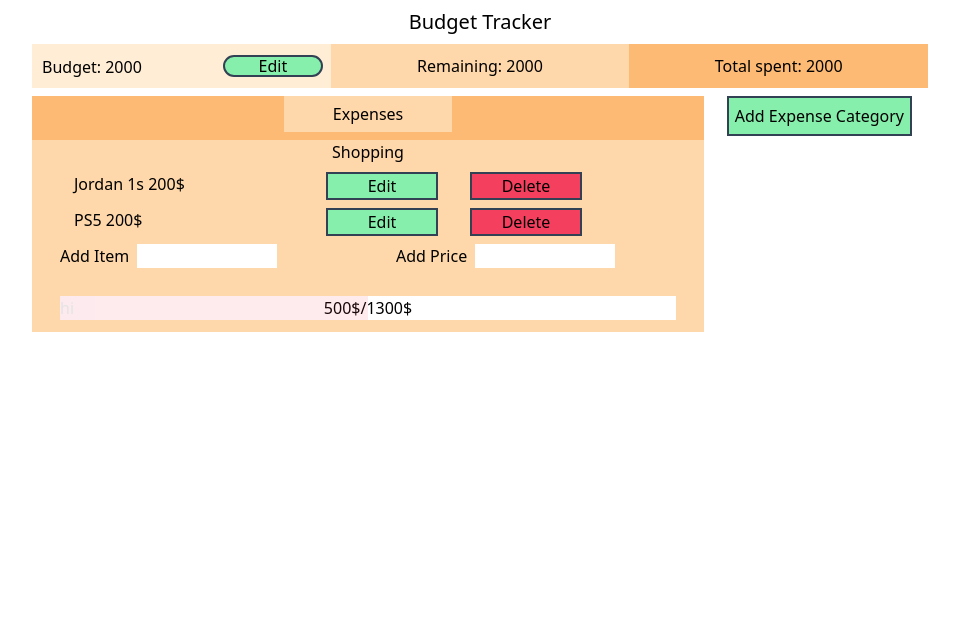
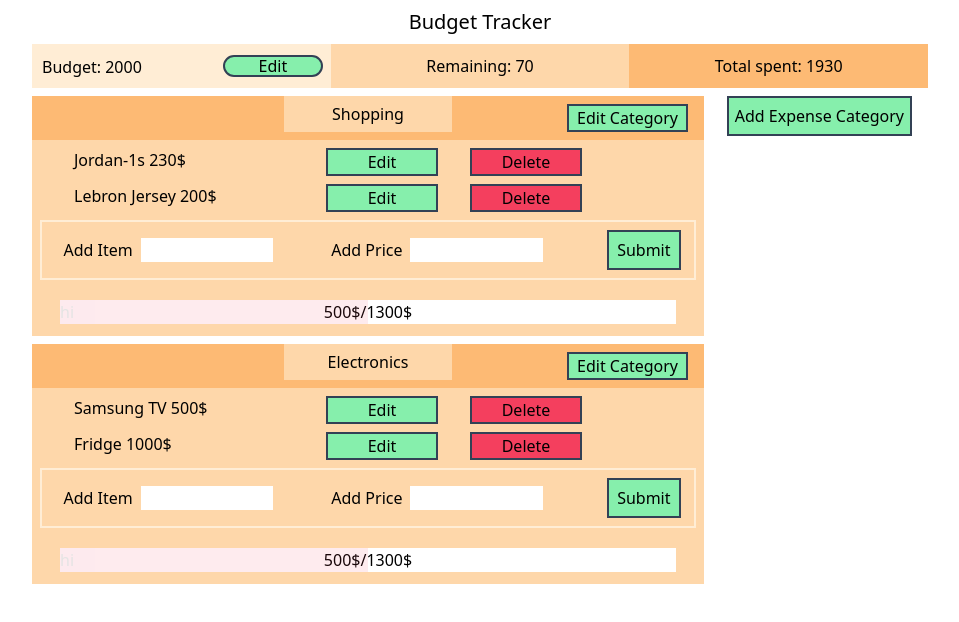
Before and after one commit to sw2003/BudgetApp, a React (Create React App) app: page / in a window 1280 px wide. Shown: the top 622 px of the page, without its empty margins (160-1119 px from the left). Built offline with nearby package versions, Linux system fonts and the light colour scheme; the HTML template or start-up script is replaced by a standard one.

Commit message:
states / ability to add items

```diff
--- a/src/App.js
+++ b/src/App.js
@@ -9,22 +9,45 @@ const tabList = [
 	{ key: "tab-3", bg_color: "bg-orange-300", text: "Total spent: " }
 ]
 
-const App = () => {
+const App = ({Data}) => {
+	let counter = 0;
+	for (let i = 0; i<Data.length; i++){
+		for (let j=0; j<Data[i].Items.length; j++){
+			counter+= Data[i].Items[j].cost;
+		}
+	}
+	const [data, setData] = useState(Data);
+
+	const [budget, setBudget] = useState(2000);
+	const [remaining, setRemaining] = useState(2000-counter);
+	const [totalSpent, setTotalSpent] = useState(counter);
+
 	const [hasEditError, setEditError] = useState(false);
 	const [editErrorMessage, setEditErrorMessage] = useState("");
 
-
 	function handleError(isError, message) {
 		if (isError){
-			// error
 			setEditError(true);
 			setEditErrorMessage(message);
 		}
 		else{
-
 			setEditError(false);
 			setEditErrorMessage(message);
-			// no error
+		}
+	}
+
+	function addExpense(category, name, price){
+		for (let i = 0; i<data.length; i++){
+			if (data[i].Category === category){
+				let dataCopy = [...data];
+
+				let itemsList = data[i].Items;
+				itemsList.push({name: name, cost: price})
+
+				dataCopy[i].Items = itemsList
+
+				setData(dataCopy);
+			}
 		}
 	}
 
@@ -35,6 +58,23 @@ const App = () => {
 			text={tab_obj.text}
 			handleError={handleError}
 			setEditError={setEditError}
+			budget={budget}
+			remaining={remaining}
+			totalSpent={totalSpent}
+			setBudget={setBudget}
+			setRemaining={setRemaining}
+			setTotalSpent={setTotalSpent}
+		/>
+	})
+
+	const categorys = data.map((obj)=>{
+		return <ExpenseCatItem
+			key={obj.Category}
+			Category={obj.Category}
+			Items={obj.Items}
+			totalSpent={totalSpent}
+			setTotalSpent={setTotalSpent}
+			addExpense={addExpense}
 		/>
 	})
 
@@ -52,8 +92,7 @@ const App = () => {
 			<div className="relative w-full">
 				<ExpenseCatagoryForm></ExpenseCatagoryForm>
 			</div>
-			<ExpenseCatItem></ExpenseCatItem>
-
+			{categorys}
 		</div>
 	);
 };
--- a/src/components/expenseCatItem.js
+++ b/src/components/expenseCatItem.js
@@ -1,39 +1,71 @@
 import React, { useState } from 'react';
 
 export default function ExpenseCatItem(props) {
+    const [submitValid, setSubmitValid] = useState(true);
+    const [addPriceValid, setAddPriceValid] = useState(true);
+    const [addPrice, setAddPrice] = useState("");
+
+    const [AddItemText, setAddItemText] = useState("");
+
+    function onChange(e, state, setterValid, setterValue){
+        if (setterValid){
+            if (isNaN(e.target.value)){
+                if (state){
+                    setterValid(false);
+                }
+            }
+            else{
+                if (!addPriceValid){
+                    setterValid(true);
+                }
+            }
+        }
+        setterValue(e.target.value);
+    }
+
+    function onSubmit(e){
+        e.preventDefault();
+
+        if (AddItemText !== '' && addPriceValid){
+            props.addExpense(props.Category, AddItemText, addPrice);
+        }
+    }
+
+    const items = props.Items.map((obj) => {
+        return (
+            <div key={obj.name} className='flex justify-around pt-2'>
+                <p className='inline-block w-1/4'>{obj.name} {obj.cost}$</p>
+                <div className='w-1/2'>
+                    <button className='bg-green-300 w-1/3 border-slate-700 border-2'>Edit</button>
+                    <button className='ml-8 bg-rose-500 w-1/3 border-slate-700 border-2'>Delete</button>
+                </div>
+            </div>
+        )
+    })
 
     return (
-        <div className="w-3/4 bg-orange-300 mt-2">
-            <h1 className="bg-orange-200 w-1/4 mx-auto text-center py-1.5">Expenses</h1>
+        <div className="w-3/4 bg-orange-300 mt-2 relative">
+            <button className='absolute right-0 top-0 mr-4 mt-2 pl-2 pr-2 bg-green-300 border-2 border-slate-700'>Edit Category</button>
+            <h1 className="bg-orange-200 w-1/4 mx-auto text-center py-1.5">{props.Category}</h1>
             <div className="w-full bg-orange-200 mt-2">
-                <p className='w-1/4 mx-auto text-center'>Shopping</p>
                 <ul>
                     <li>
-                        <div className='flex justify-around pt-2'>
-                            <p className='inline-block w-1/4'>Jordan 1s 200$</p>
-                            <div className='w-1/2'>
-                                <button className='bg-green-300 w-1/3 border-slate-700 border-2'>Edit</button>
-                                <button className='ml-8 bg-rose-500 w-1/3 border-slate-700 border-2'>Delete</button>
-                            </div>
-                        </div>
-                        <div className='flex justify-around pt-2'>
-                            <p className='inline-block w-1/4'>PS5 200$</p>
-                            <div className='w-1/2'>
-                                <button className='bg-green-300 w-1/3 border-slate-700 border-2'>Edit</button>
-                                <button className='ml-8 bg-rose-500 w-1/3 border-slate-700 border-2'>Delete</button>
-                            </div>
-                        </div>
+                        {items}
                     </li>
                 </ul>
-                <form className='flex justify-around'>
+                <form className={`flex justify-around mt-2 border-2 p-2 m-2 ${submitValid ? 'border-orange-100': 'border-rose-500'}`} onSubmit={(e)=>onSubmit(e)}>
                     <div className='inline-block pt-2 pb-2 w-5/12'>
-                        <label className=''>Add Item</label>
-                        <input className='w-1/2 ml-2' type="text"></input>
+                        <label className='ml-2'>Add Item</label>
+                        <input className='w-1/2 ml-2' type="text" value={AddItemText} onChange={(e)=>onChange(e, false, null, setAddItemText)}></input>
                     </div>
                     <div className='inline-block pt-2 pb-2 w-5/12'>
                         <label>Add Price</label>
-                        <input className='w-1/2 ml-2' type="text"></input>
+                        {
+                            addPriceValid ? <input className='w-1/2 ml-2' type="text" value={addPrice} onChange={(e)=>onChange(e, addPriceValid, setAddPriceValid, setAddPrice)}></input> :
+                            <input className='w-1/2 ml-2 text-rose-500' type="text" value={addPrice} onChange={(e)=>onChange(e, addPriceValid, setAddPriceValid, setAddPrice)}></input>
+                        }
                     </div>
+                    <button className='border-2 bg-green-300 border-slate-700 pl-2 pr-2 pt-.5 pb-.5'>Submit</button>
                 </form>
                 <div className='w-full w-full h-12 flex items-center justify-center mt-2'>
                     <div className='w-11/12	h-11/12 bg-white relative'>
--- a/src/components/tab.js
+++ b/src/components/tab.js
@@ -1,7 +1,10 @@
 import React, { useState, useEffect, useCallback } from 'react';
 
 export default function Tab(props) {
-    const [budget, setBudget] = useState("2000");
+    const budget = props.budget;
+    const remaining = props.remaining;
+    const totalSpent = props.totalSpent;
+
     const [editingBudget, setEditingBudget] = useState("");
     const [isEditingBudget, setIsEdit] = useState(false);
 
@@ -17,7 +20,9 @@ export default function Tab(props) {
         e.preventDefault();
 
         if (checkBudget()){
-            setBudget(editingBudget);
+            props.setBudget(editingBudget);
+            props.setRemaining(parseFloat(editingBudget) - totalSpent);
+
             setIsEdit(false);
             setEditingBudget("");
         }
@@ -69,7 +74,18 @@ export default function Tab(props) {
         )
         return isEditingBudget ? editTemplate : displayTemplate;
     }
-    return (
-        <div className={props.bg_color + " w-1/3 text-center flex items-center justify-center"}>{props.text} 2000</div>
-    )
+    else if (props.text === "Remaining: "){
+        return (
+            <div className={props.bg_color + " w-1/3 text-center flex items-center justify-center"}>{props.text} {props.remaining}</div>
+        )
+    }
+    else{
+        return (
+            <div className={props.bg_color + " w-1/3 text-center flex items-center justify-center"}>{props.text} {props.totalSpent}</div>
+        )
+    }
+
+
+
+
 }
--- a/src/index.js
+++ b/src/index.js
@@ -8,10 +8,17 @@ const Data =[
         Category: "Shopping",
         Items: [
             {name: "Jordan-1s", cost: 230},
-            {name: "Lebron James Jersey", cost: 200}
+            {name: "Lebron Jersey", cost: 200}
         ]
     },
-    {}
+    {
+        Category: "Electronics",
+        Items: [
+            {name: "Samsung TV", cost: 500},
+            {name: "Fridge", cost: 1000}
+        ]
+
+    }
 ]
 
 const root = ReactDOM.createRoot(document.getElementById('root'));
```
